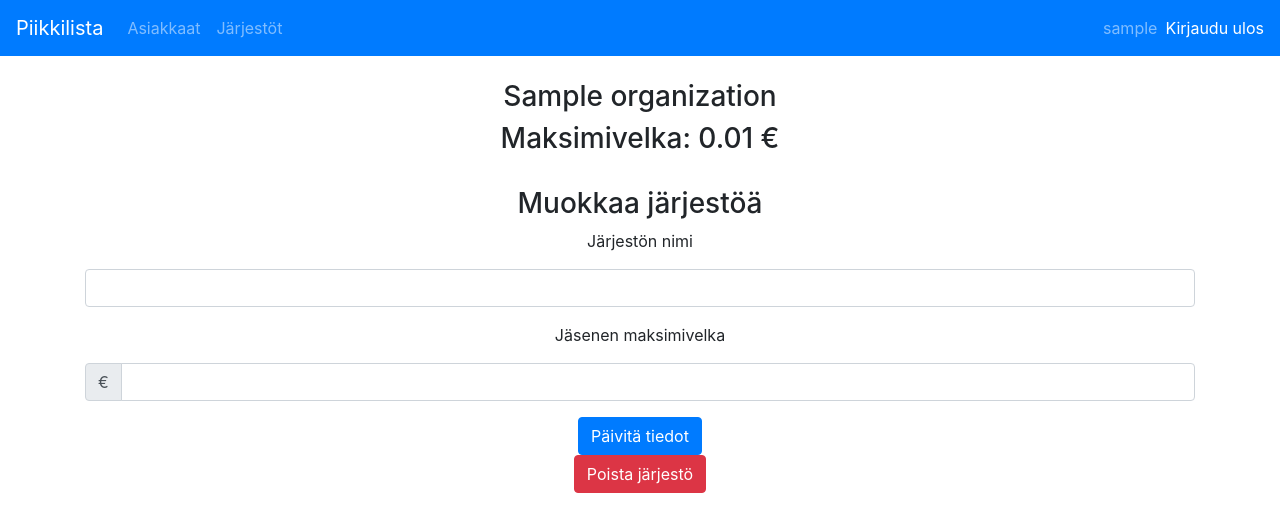
After one commit to valtterikodisto/piikkilista, a Flask app: page /organizations/1 in a window 1280 px wide. The commit adds this page. Shown: the top 532 px of the page. Run offline with Flask 2, Linux system fonts and the light colour scheme; a user stored in the database is signed in; tables that the repository leaves empty hold one stand-in row (values such as "Sample post"); some libraries are stand-ins or nearby versions.

Commit message:
Added SQL summary query and update & delete to organization

```diff
--- a/application/organizations/models.py
+++ b/application/organizations/models.py
@@ -7,7 +7,7 @@ class Organization(Base):
 
     name = db.Column(db.String(50), nullable=False)
     limit = db.Column(db.Integer, nullable=False)
-    customers = db.relationship("Customer", backref='organization', lazy=True)
+    customers = db.relationship("Customer", cascade="all,delete", backref='organization', lazy=True)
 
     def __init__(self, name, limit):
         self.name = name
--- a/application/organizations/views.py
+++ b/application/organizations/views.py
@@ -35,3 +35,47 @@ def organizations_create():
     db.session.commit()
 
     return redirect(url_for('organizations_index'))
+
+@app.route("/organizations/<int:organization_id>", methods=["GET"])
+@login_required
+def organizations_details(organization_id):
+    if not current_user.is_admin():
+        return login_manager.unauthorized()
+
+    organization = Organization.query.get_or_404(organization_id)
+    form = OrganizationForm()
+
+    return render_template("/organizations/details.html", organization=organization, form=form)
+
+@app.route("/organizations/<int:organization_id>", methods=["POST"])
+@login_required
+def organizations_update(organization_id):
+    if not current_user.is_admin():
+        return login_manager.unauthorized()
+
+    organization = Organization.query.get_or_404(organization_id)
+    form = OrganizationForm(request.form)
+
+    if not form.validate():
+        return render_template("/organizations/details.html", organization=organization, form=form)
+
+    organization.name = form.name.data
+    organization.limit = int(form.limit.data * 100)
+
+    db.session.commit()
+    return redirect(url_for("organizations_details", organization_id=organization_id))
+
+@app.route("/organizations/delete/<int:organization_id>", methods=["POST"])
+@login_required
+def organizations_delete(organization_id):
+    if not current_user.is_admin():
+        print("UNAUTHORIZED")
+        return login_manager.unauthorized()
+
+    print("HELLO WORLD")
+
+    organization = Organization.query.get_or_404(organization_id)
+    db.session.delete(organization)
+    db.session.commit()
+
+    return redirect(url_for("organizations_index"))
--- a/application/templates/customers/details.html
+++ b/application/templates/customers/details.html
@@ -95,6 +95,7 @@
                     <th scope="col">Syntymäpäivä</th>
                     <th scope="col">Järjestö</th>
                     <th scope="col">Piikki</th>
+                    <th scope="col">Lempijuoma</th>
                     <th scope="col">Estetty</th>
                 </tr>
             </thead>
@@ -106,6 +107,7 @@
                     <td>{{ customer.birthday }}</td>
                     <td>{{ customer.organization.name }}</td>
                     <td>{{ customer.get_balance_in_euros() }} €</td>
+                    <td>{{ customer.get_favorite_drink() }}</td>
                     {% if block_end_date is not none %}
                     <td class="text-danger">{{ block_end_date }}</td>
                     {% else %}
--- /dev/null
+++ b/application/templates/organizations/details.html
@@ -0,0 +1,51 @@
+{% extends "layout.html" %}
+
+{% block body %}
+
+<div class="text-center">
+  <h3 class="display-5">{{ organization.name }}</h3>
+  <h3 class="display-5">Maksimivelka: {{ organization.get_limit() }} €</h3><br />
+  <h3 class="display-5">Muokkaa järjestöä</h3>
+
+  <form method="POST" action="{{ url_for('organizations_update', organization_id=organization.id) }}">
+    {{ form.hidden_tag() }}
+    <div class="form-group">
+      <label for="name">{{ form.name.label }}</label>
+      {{ form.name(class_="form-control") }}
+    </div>
+
+    <div class="form-group">
+        <label for="limit">{{ form.limit.label }}</label>
+        <div class="input-group">
+            <div class="input-group-prepend">
+                <div class="input-group-text">€</div>
+            </div>
+            {{ form.limit(class_="form-control") }}
+        </div>
+    </div>
+
+    <button type="submit" class="btn btn-primary">Päivitä tiedot</button>
+  </form>
+  <form id="organization_delete_form" action="{{ url_for('organizations_delete', organization_id=organization.id) }}" method="POST">
+    <button type="submit" class="btn btn-danger">Poista järjestö</button>
+  </form>
+
+</div>
+
+<!-- SCRIPTS -->
+
+<script>
+  const organizationDeleteForm = document.getElementById('organization_delete_form')
+  organizationDeleteForm.onsubmit = function(e) {
+    const form = this
+    e.preventDefault()
+    if (confirm('Haluatko varmasti poistaa järjestön:\n{{ organization.name }}\n\nMikäli poistat järjestön, menetät pysyvästi kaikki järjestön asiakkaat ja heidän tietonsa')) {
+      console.log('SUCCESS')
+      form.submit()
+    } else {
+      console.log('FAILURE')
+    }
+  }
+</script>
+
+{% endblock %}
```
Also changed, not shown: application/customers/models.py (+18 -0 lines), application/templates/organizations/list.html (+8 -1 lines).
